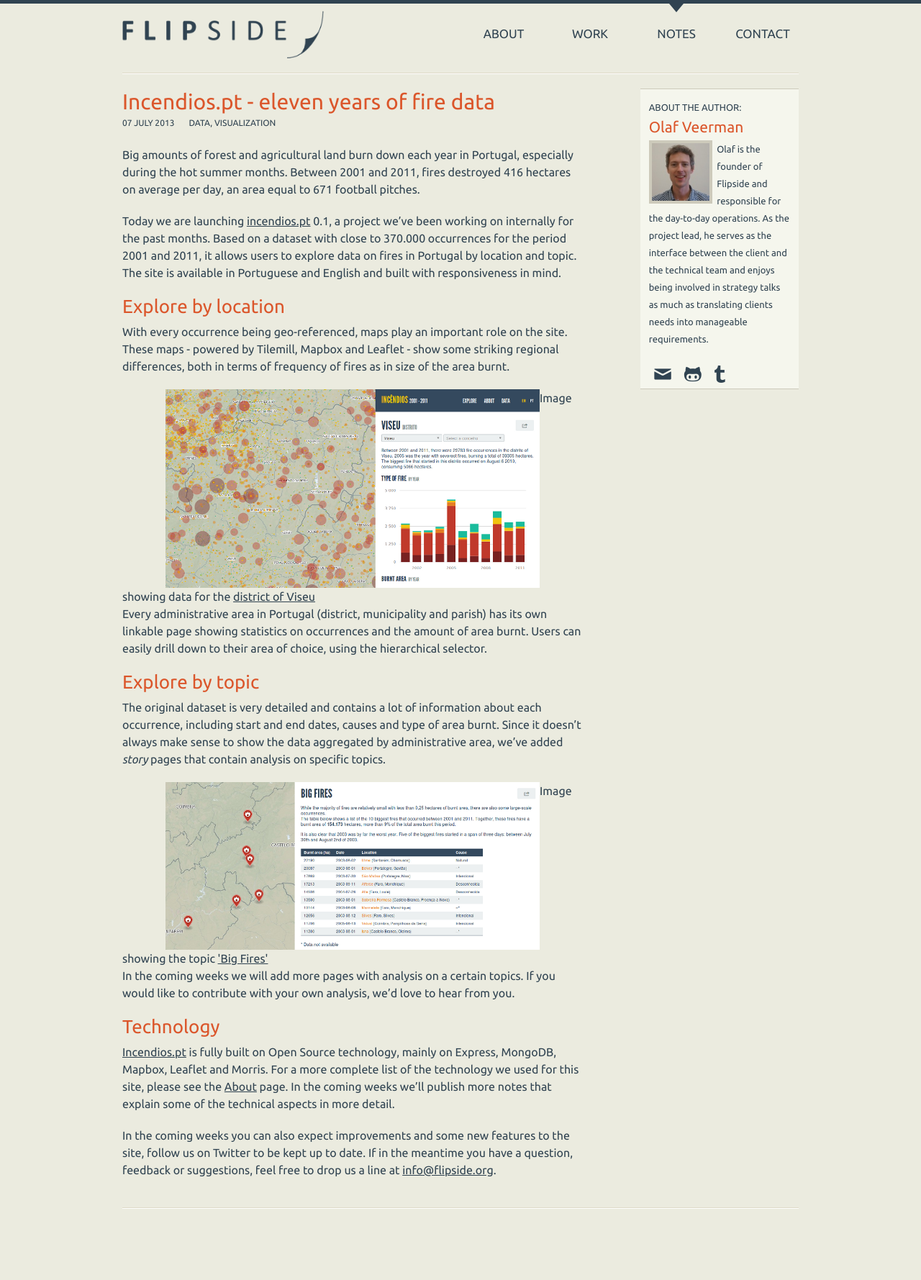
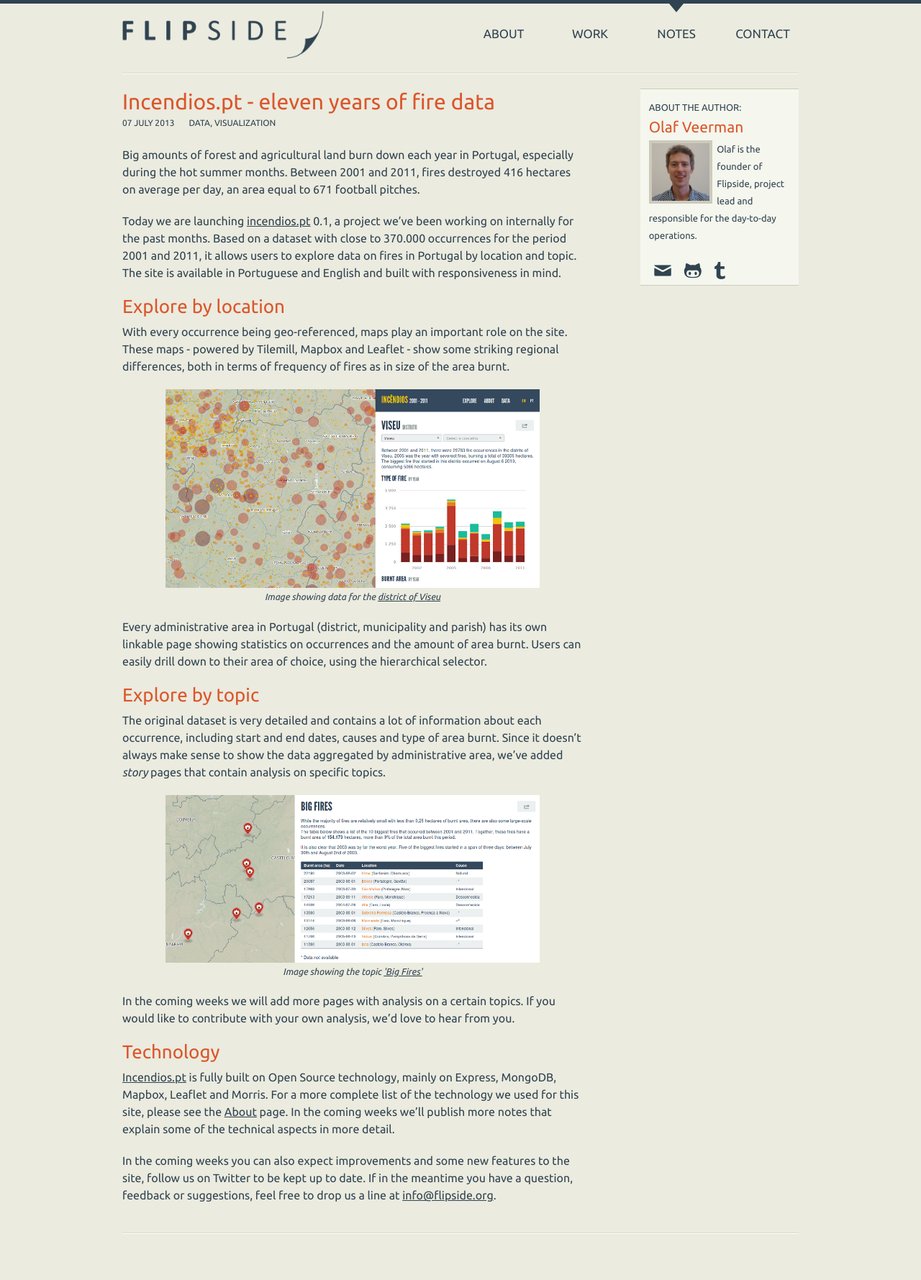
Before and after one commit to flipside-org/flipside.org, a Jekyll site: the page built from _posts/notes/2013-07-07-launch-incendios.md, in a window 1280 px wide. Shown: the whole page at 72% size. Built offline with Jekyll 4.4.1, drawn with Linux system fonts in a browser that asks for light colours; nearby versions of some CDN libraries; before the commit the page ends 1744 px from its top, so only the background shows below that.

Commit message:
Change CSS and bios

```diff
--- a/_config.yml
+++ b/_config.yml
@@ -13,7 +13,7 @@
     photo: team/daniel-thumb.jpg
 
     bio: |
-      Daniel joined Flipside in the summer of 2012 and is an all-round web developer with a special knack for frontend development. He enjoys to craft usable user experiences, enhancing them with Javascript where needed, but also doesn't shy away from building complex MySQL queries.
+      Daniel joined Flipside in the summer of 2012 and is an all-round web developer with a special knack for frontend development.
     twitter: danielfdsilva
     github: danielfdsilva
     email: daniel.silva@flipside.org
@@ -25,7 +25,7 @@
     photo: team/olaf-thumb.jpg
 
     bio: |
-      Olaf is the founder of Flipside and responsible for the day-to-day operations. As the project lead, he serves as the interface between the client and the technical team and enjoys being involved in strategy talks as much as translating clients needs into manageable requirements.
+      Olaf is the founder of Flipside, project lead and responsible for the day-to-day operations.
     twitter: oBirdman
     github: olafveerman
     email: olaf.veerman@flipside.org
@@ -37,7 +37,7 @@
     photo: team/nuno-thumb.jpg
 
     bio: |
-      Nuno is an experienced web-developer that mostly applies his skills to the back-end side of our projects. He's proficient in a wide range of technologies and languages covering the whole web stack, ranging from Apache, MySQL and MongoDB, to PHP, Perl, Drupal and server-side Javascript.
+      Nuno is an experienced web-developer that mostly applies his skills to the back-end side of our projects.
     twitter: nunoveloso
     github: nunoveloso
     email: nuno@flipside.org
--- a/css/layout.css
+++ b/css/layout.css
@@ -195,6 +195,17 @@
   font-size: 14px; /*Same as legend*/
 }
 
+.image-with-caption {
+  font-size: 0.8em;
+  margin-bottom: 1em;
+}
+
+  .image-with-caption span {
+    display: block;
+    font-style: italic;
+    padding: 5px;
+    text-align: center;
+  }
 
 /* frontpage */
 
--- a/css/skeleton.css
+++ b/css/skeleton.css
@@ -72,6 +72,7 @@
     .container .offset-by-fourteen              { padding-left: 840px; }
     .container .offset-by-fifteen               { padding-left: 900px; }
 
+    .container .inset-by-one                    { padding-right: 60px;  }
 
 
 /* #Tablet (Portrait)
@@ -128,6 +129,8 @@
         .container .offset-by-thirteen              { padding-left: 624px; }
         .container .offset-by-fourteen              { padding-left: 672px; }
         .container .offset-by-fifteen               { padding-left: 720px; }
+
+        .container .inset-by-one                    { padding-right: 40px;  }
     }
 
 
@@ -180,6 +183,7 @@
         .container .offset-by-fourteen,
         .container .offset-by-fifteen { padding-left: 0; }
 
+        .container .inset-by-one { padding-right: 0;  }
     }
 
 
```
